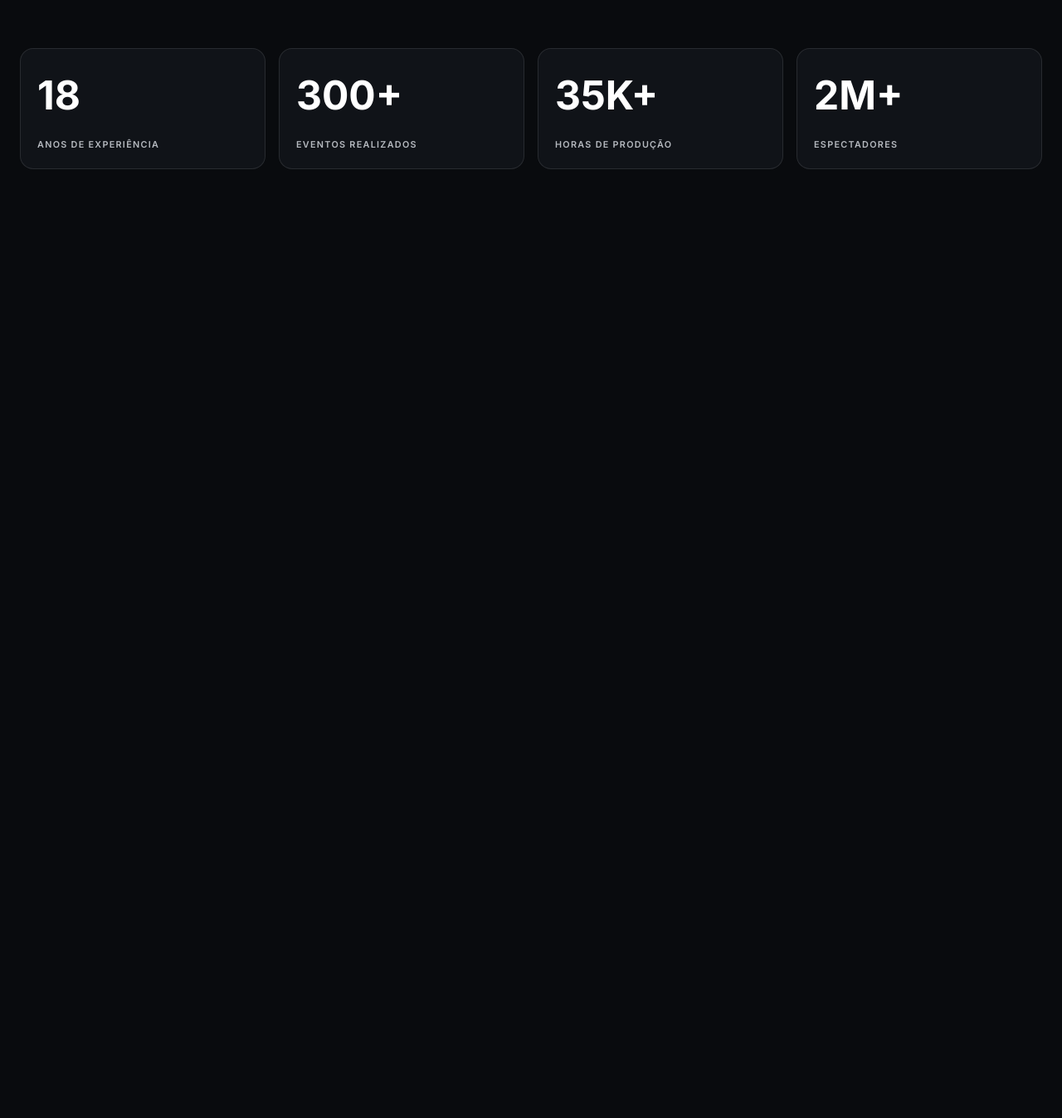
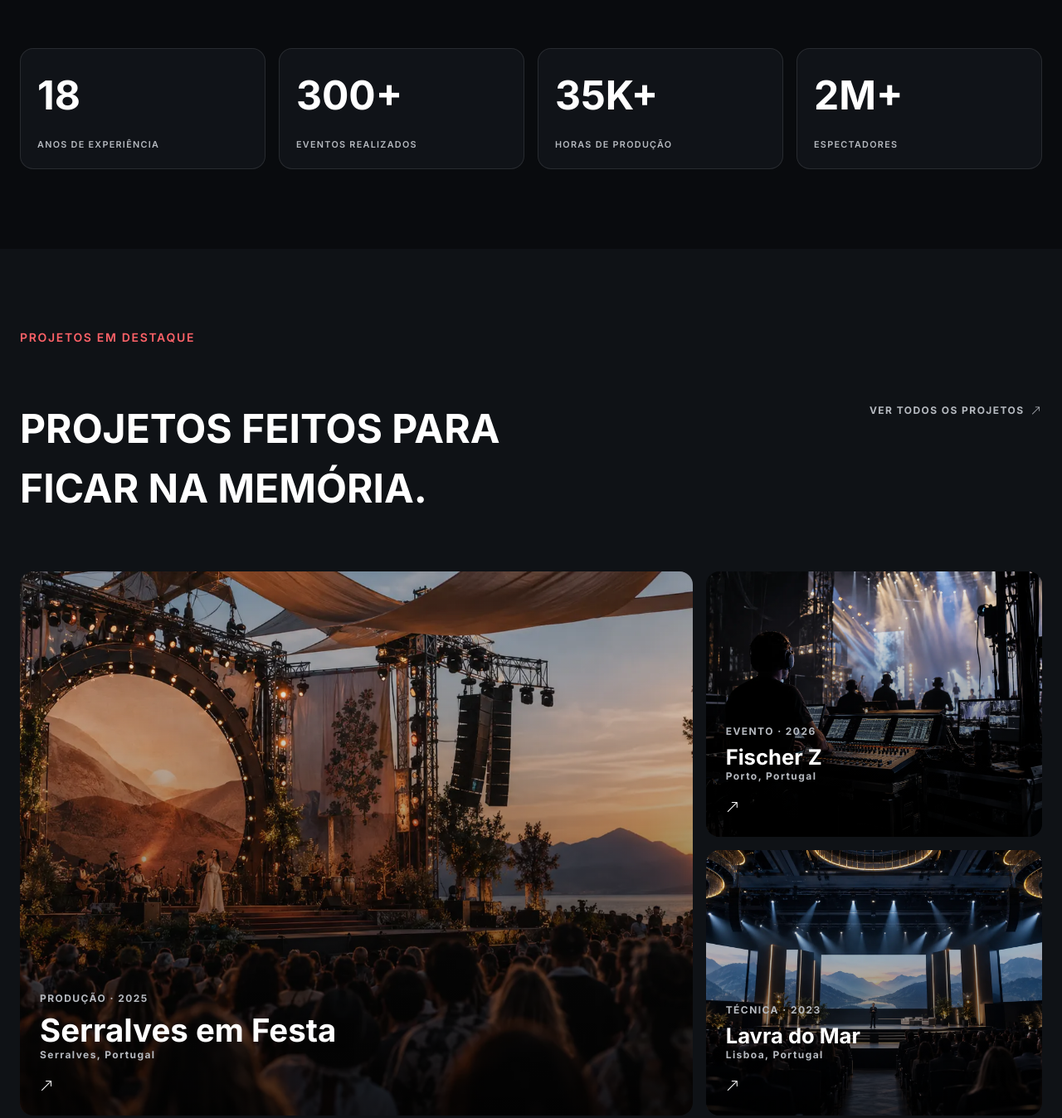
Before and after one commit to MiguelAOCosta/madail-website, a website with bundled scripts: page index.html in a window 1280 px wide. Shown: the part 1180-2528 px from the top of the page at 83% size. Before the commit the page ends 1480 px from the top, so only its background shows below. Built offline with nearby package versions, Linux system fonts and the light colour scheme.

Commit message:
Destaques

```diff
--- a/index.html
+++ b/index.html
@@ -26,7 +26,7 @@
   <body>
     <header>
       <div class="header-container">
-        <nav>
+        <nav class="main-nav">
           <div class="logo">
             <a href="#">
               <img src="assets/logo.png" alt="" />
@@ -165,6 +165,87 @@
           </div>
         </div>
       </section>
+
+      <section class="projects">
+        <div class="container">
+          <p class="secondary-title">PROJETOS EM DESTAQUE</p>
+          <div class="section-intro">
+            <h2 class="primary-title">
+              PROJETOS FEITOS PARA FICAR NA MEMÓRIA.
+            </h2>
+            <div>
+              <a href="#" class="text-link">
+                VER TODOS OS PROJETOS <i class="bi bi-arrow-up-right"></i>
+              </a>
+            </div>
+          </div>
+
+          <ul class="projects-container">
+            <li class="project-card project-card--featured">
+              <a href="#" class="project-card-link">
+                <img
+                  src="assets/img1.webp"
+                  alt=""
+                  class="project-card-img"
+                  loading="lazy"
+                />
+
+                <div class="project-card-content">
+                  <span class="project-category">PRODUÇÃO · 2025</span>
+
+                  <h3>Serralves em Festa</h3>
+
+                  <span class="project-location">Serralves, Portugal</span>
+
+                  <i class="bi bi-arrow-up-right" aria-hidden="true"></i>
+                </div>
+              </a>
+            </li>
+
+            <li class="project-card">
+              <a href="#" class="project-card-link">
+                <img
+                  src="assets/img2.webp"
+                  alt=""
+                  class="project-card-img"
+                  loading="lazy"
+                />
+
+                <div class="project-card-content">
+                  <span class="project-category">EVENTO · 2026</span>
+
+                  <h3>Fischer Z</h3>
+
+                  <span class="project-location">Porto, Portugal</span>
+
+                  <i class="bi bi-arrow-up-right" aria-hidden="true"></i>
+                </div>
+              </a>
+            </li>
+
+            <li class="project-card">
+              <a href="#" class="project-card-link">
+                <img
+                  src="assets/img3.webp"
+                  alt=""
+                  class="project-card-img"
+                  loading="lazy"
+                />
+
+                <div class="project-card-content">
+                  <span class="project-category">TÉCNICA · 2023</span>
+
+                  <h3>Lavra do Mar</h3>
+
+                  <span class="project-location">Lisboa, Portugal</span>
+
+                  <i class="bi bi-arrow-up-right" aria-hidden="true"></i>
+                </div>
+              </a>
+            </li>
+          </ul>
+        </div>
+      </section>
     </main>
 
     <script type="module" src="js/app.js"></script>
--- /dev/null
+++ b/styles/components/links.css
@@ -0,0 +1,21 @@
+/* LINK GENÉRICO */
+
+.text-link {
+  display: inline-flex;
+  align-items: center;
+  gap: var(--space-2);
+
+  color: var(--color-text-secondary);
+
+  font-size: var(--font-size-xs);
+  font-weight: var(--font-weight-bold);
+  letter-spacing: var(--letter-spacing-wide);
+}
+
+.text-link i {
+  transition: var(--transition-base);
+}
+
+.text-link:hover i {
+  transform: translate(2px, -2px);
+}
--- /dev/null
+++ b/styles/components/project-card.css
@@ -0,0 +1,121 @@
+.projects-container {
+  display: grid;
+  gap: var(--space-4);
+}
+
+.project-card {
+  position: relative;
+
+  min-height: 320px;
+
+  overflow: hidden;
+
+  border-radius: var(--card-radius);
+}
+
+.project-card:hover .project-card-img,
+.project-card:focus-within .project-card-img {
+  transform: scale(1.05);
+}
+
+.project-card-link {
+  position: relative;
+
+  width: 100%;
+  height: 100%;
+
+  display: block;
+
+  color: var(--color-text);
+}
+
+.project-card-link::after {
+  content: "";
+
+  position: absolute;
+  inset: 0;
+
+  background: linear-gradient(
+    to bottom,
+    rgba(0, 0, 0, 0.1) 20%,
+    rgba(0, 0, 0, 0.75) 100%
+  );
+
+  pointer-events: none;
+
+  z-index: 1;
+}
+
+.project-card-img {
+  position: absolute;
+  inset: 0;
+
+  width: 100%;
+  height: 100%;
+
+  object-fit: cover;
+  object-position: center;
+
+  transition: transform 0.6s ease;
+}
+
+.project-card-content {
+  position: relative;
+
+  height: 100%;
+
+  padding: var(--space-6);
+
+  display: flex;
+  flex-direction: column;
+  justify-content: flex-end;
+
+  z-index: 2;
+}
+
+.project-card-content i {
+  margin-top: var(--space-4);
+
+  transition: transform 0.3s ease;
+}
+
+.project-card:hover .project-card-content i,
+.project-card:focus-within .project-card-content i {
+  transform: translate(4px, -4px);
+}
+
+.project-category {
+  margin-bottom: var(--space-2);
+
+  font-size: var(--font-size-xs);
+  font-weight: var(--font-weight-bold);
+  letter-spacing: var(--letter-spacing-wide);
+
+  color: var(--color-text-secondary);
+}
+
+.project-card-content h3 {
+  max-width: 18ch;
+
+  font-size: clamp(var(--font-size-lg), 2vw, var(--font-size-xl));
+
+  line-height: var(--line-height-heading);
+}
+
+.project-location {
+  color: var(--color-text-secondary);
+  font-size: var(--font-size-xs);
+  letter-spacing: var(--letter-spacing-wide);
+  font-weight: var(--font-weight-bold);
+}
+
+@media screen and (min-width: 800px) {
+  .projects-container {
+    grid-template-columns: 2fr 1fr;
+    grid-template-rows: repeat(2, auto);
+  }
+
+  .project-card--featured h3 {
+    font-size: clamp(var(--font-size-xl), 3vw, var(--font-size-2xl));
+  }
+}
--- /dev/null
+++ b/styles/components/section.css
@@ -0,0 +1,50 @@
+.container {
+  width: 100%;
+  max-width: var(--container-max);
+
+  padding-inline: var(--container-padding);
+  padding-top: calc(var(--header-height) + var(--space-6));
+  padding-bottom: var(--space-12);
+
+  margin-inline: auto;
+}
+
+.primary-title {
+  font-size: clamp(var(--font-size-lg), 5vw, var(--font-size-2xl));
+}
+
+.secondary-title {
+  color: var(--color-primary);
+  font-weight: var(--font-weight-semibold);
+  font-size: var(--font-size-sm);
+  letter-spacing: var(--letter-spacing-wide);
+
+  margin-bottom: var(--space-8);
+}
+
+.primary-info {
+  color: var(--color-text-secondary);
+  font-size: var(--font-size-md);
+}
+
+.section-intro {
+  margin-block: var(--space-16);
+
+  display: grid;
+  grid-template-columns: 1fr;
+  gap: var(--space-8);
+
+  align-items: start;
+}
+
+@media screen and (min-width: 900px) {
+  .section-intro {
+    grid-template-columns: repeat(2, 1fr);
+  }
+}
+
+@media screen and (min-width: 1024px) {
+  .container {
+    padding-block: var(--space-24);
+  }
+}
--- a/styles/header.css
+++ b/styles/header.css
@@ -23,7 +23,7 @@ header {
   margin-inline: auto;
 }
 
-nav {
+.main-nav {
   height: 100%;
 
   display: flex;
@@ -144,7 +144,7 @@ nav {
 }
 
 .nav-container > ul li:hover i {
-  transform: translateY(-2px);
+  transform: translate(2px, -2px);
 }
 
 .nav-container > .btn-primary {
--- a/styles/index.css
+++ b/styles/index.css
@@ -1,6 +1,12 @@
 @import url("header.css");
 @import url("hero.css");
 @import url("about.css");
+@import url("projects.css");
+
+@import url("components/buttons.css");
+@import url("components/project-card.css");
+@import url("components/links.css");
+@import url("components/section.css");
 
 :root {
   /* =========================================================
@@ -49,7 +55,6 @@
   /* =========================================================
      TYPOGRAPHY
      ========================================================= */
-
   --font-primary: "Inter", Arial, sans-serif;
 
   --font-weight-regular: 400;
@@ -125,6 +130,8 @@
 
   --shadow-lg: 0 24px 60px rgba(0, 0, 0, 0.35);
 
+  --shadow-strong: 0 4px 16px rgb(0, 0, 0);
+
   --shadow-primary: 0 4px 6px var(--color-primary-glow);
 
   /* =========================================================
@@ -187,6 +194,8 @@
   --z-modal: 1000;
 }
 
+/* RESETS */
+
 *,
 *::after,
 *::before {
@@ -248,153 +257,6 @@ button {
   cursor: pointer;
 }
 
-.change-language {
-  min-width: var(--space-20);
-  height: var(--space-8);
-
-  background-color: var(--color-border);
-  border: 1px solid var(--color-border-hover);
-  border-radius: var(--radius-pill);
-
-  color: var(--color-text);
-  font-size: var(--font-size-xs);
-
-  display: flex;
-  justify-content: space-around;
-  align-items: center;
-
-  position: relative;
-
-  z-index: var(--z-overlay);
-}
-
-.change-language::before {
-  content: "";
-
-  position: absolute;
-  top: 50%;
-  left: 2px;
-  transform: translateY(-50%);
-
-  width: 50%;
-  height: var(--space-7);
-
-  background-color: var(--color-cta);
-
-  border-radius: var(--card-radius);
-
-  z-index: -1;
-}
-
-.btn-primary {
-  display: flex;
-  justify-content: space-between;
-  align-items: center;
-
-  height: var(--button-height);
-  padding-inline: var(--button-padding-x);
-
-  font-size: var(--button-font-size);
-  font-weight: var(--button-font-weight);
-  letter-spacing: var(--letter-spacing-wide);
-
-  border-radius: var(--radius-pill);
-
-  background-color: var(--color-cta);
-  border: 1px solid var(--color-primary-hover);
-
-  transition: var(--transition-base);
-}
-
-.btn-primary:hover {
-  background-color: var(--color-cta-hover);
-}
-
-.btn-primary > i {
-  font-weight: var(--font-weight-medium);
-
-  transition: var(--transition-base);
-}
-
-.btn-primary:hover i {
-  transform: translateY(-2px);
-}
-
-.btn-secondary {
-  display: flex;
-  justify-content: space-between;
-  align-items: center;
-  gap: var(--space-3);
-
-  height: var(--button-height);
-  padding-inline: var(--button-padding-x);
-
-  flex-shrink: 0;
-  white-space: nowrap;
-
-  font-size: var(--button-font-size);
-  font-weight: var(--button-font-weight);
-  letter-spacing: var(--letter-spacing-wide);
-
-  border-radius: var(--radius-pill);
-  background-color: var(--color-bg);
-  border: 1px solid var(--color-border-hover);
-
-  transition: var(--transition-base);
-}
-
-.btn-secondary:hover {
-  background-color: var(--color-bg-secondary);
-}
-
-.btn-secondary > i {
-  font-weight: var(--font-weight-medium);
-
-  transition: var(--transition-base);
-}
-
-.btn-secondary:hover i {
-  transform: translateY(-2px);
-}
-
-.container {
-  width: 100%;
-  max-width: var(--container-max);
-
-  padding-inline: var(--container-padding);
-  padding-top: calc(var(--header-height) + var(--space-6));
-  padding-bottom: var(--space-12);
-
-  margin-inline: auto;
-}
-
-.primary-title {
-  font-size: clamp(var(--font-size-lg), 5vw, var(--font-size-2xl));
-}
-
-.secondary-title {
-  color: var(--color-primary);
-  font-weight: var(--font-weight-semibold);
-  font-size: var(--font-size-sm);
-  letter-spacing: var(--letter-spacing-wide);
-
-  margin-bottom: var(--space-8);
-}
-
-.primary-info {
-  color: var(--color-text-secondary);
-  font-size: var(--font-size-md);
-}
-
-.section-intro {
-  margin-block: var(--space-16);
-
-  display: grid;
-  grid-template-columns: repeat(1fr);
-  gap: var(--space-8);
-  align-items: start;
-}
-
 .process-flow {
   display: flex;
   align-items: center;
@@ -409,14 +271,8 @@ button {
   font-weight: var(--font-weight-bold);
 }
 
-@media screen and (min-width: 900px) {
-  .section-intro {
-    grid-template-columns: repeat(2, 1fr);
-  }
+.process-flow i {
+  font-weight: var(--font-weight-bold);
+
+  transition: var(--transition-base);
 }
-
-@media screen and (min-width: 1024px) {
-  .container {
-    padding-block: var(--space-24);
-  }
-}
--- /dev/null
+++ b/styles/projects.css
@@ -0,0 +1,26 @@
+.projects {
+  background-color: var(--color-bg-secondary);
+}
+
+.projects .section-intro > div {
+  justify-self: start;
+}
+
+@media screen and (min-width: 800px) {
+  .project-card--featured {
+    grid-row: 1 / span 2;
+
+    height: auto;
+  }
+
+  .project-card:not(.project-card--featured) {
+    min-height: 0;
+    height: clamp(240px, 26vw, 320px);
+  }
+}
+
+@media screen and (min-width: 900px) {
+  .projects .section-intro > div {
+    justify-self: end;
+  }
+}
```
Also changed, not shown: styles/components/buttons.css (added, +109 -0 lines).
